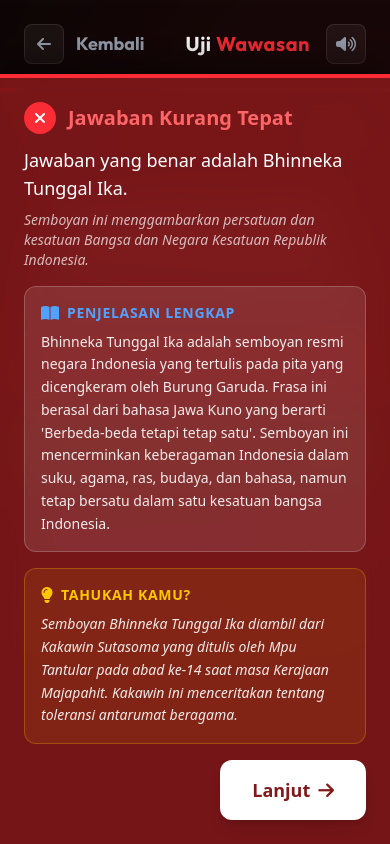
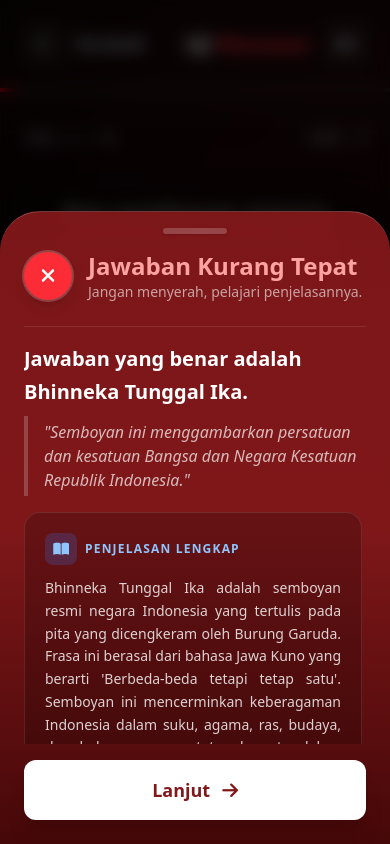
Before and after one commit to mrcelino/letsgo-pkn, a Next.js app: page /quiz in a window 390 px wide. Both pictures are taken after a click on the button "Tut Wuri Handayani". Built offline with nearby package versions, Linux system fonts and the light colour scheme.

Commit message:
style(quiz): revamp feedback overlay UI/UX for mobile

```diff
--- a/src/components/Quiz/FeedbackOverlay.tsx
+++ b/src/components/Quiz/FeedbackOverlay.tsx
@@ -8,66 +8,116 @@ interface FeedbackOverlayProps {
 
 export default function FeedbackOverlay({ isCorrect, question, onNext }: FeedbackOverlayProps) {
     return (
-        <div className={`fixed bottom-0 left-0 w-full p-6 md:p-8 z-50 transition-transform duration-500 transform translate-y-0 ${isCorrect ? 'bg-green-900/90 border-t-4 border-green-500' : 'bg-red-900/90 border-t-4 border-red-500'
-            } backdrop-blur-xl shadow-[0_-10px_40px_rgba(0,0,0,0.5)]`}>
-            <div className="container mx-auto max-w-4xl">
+        <>
+            {/* Backdrop */}
+            <div className="fixed inset-0 bg-black/60 backdrop-blur-sm z-40 transition-opacity" onClick={onNext} />
+
+            {/* Main Sheet */}
+            <div className={`fixed bottom-0 left-0 w-full z-50 transition-transform duration-500 transform translate-y-0
+                rounded-t-[2.5rem] shadow-[0_-10px_60px_rgba(0,0,0,0.8)] border-t border-white/20
+                flex flex-col max-h-[75vh] w-full
+                ${isCorrect
+                    ? 'bg-gradient-to-b from-green-900/95 via-green-900/98 to-green-950'
+                    : 'bg-gradient-to-b from-red-900/95 via-red-900/98 to-red-950'
+                } backdrop-blur-2xl`}>
+
+                {/* Drag Handle (Visual only) */}
+                <div className="w-full flex justify-center pt-4 pb-2 flex-shrink-0 cursor-pointer group" onClick={onNext}>
+                    <div className="w-16 h-1.5 rounded-full bg-white/20 group-hover:bg-white/40 transition-colors shadow-sm" />
+                </div>
+
+                <div className="container mx-auto max-w-3xl px-6 pb-6 flex flex-col overflow-hidden">
                     {/* Header */}
-                <div className="flex items-center gap-3 mb-3">
-                    <div className={`w-8 h-8 rounded-full flex items-center justify-center ${isCorrect ? 'bg-green-500' : 'bg-red-500'}`}>
-                        <i className={`fas ${isCorrect ? 'fa-check' : 'fa-times'} text-white`}></i>
+                    <div className="flex items-center gap-4 py-2 flex-shrink-0">
+                        <div className={`w-12 h-12 rounded-full flex items-center justify-center shadow-lg ring-2 ring-white/20 ${isCorrect ? 'bg-green-500' : 'bg-red-500'}`}>
+                            <i className={`fas ${isCorrect ? 'fa-check' : 'fa-times'} text-white text-xl`}></i>
                         </div>
-                    <h3 className={`text-xl font-bold ${isCorrect ? 'text-green-400' : 'text-red-400'}`}>
+                        <div>
+                            <h3 className={`text-2xl font-bold ${isCorrect ? 'text-green-300' : 'text-red-300'}`}>
                                 {isCorrect ? 'Jawaban Benar!' : 'Jawaban Kurang Tepat'}
                             </h3>
+                            <p className="text-white/60 text-sm font-medium">
+                                {isCorrect ? 'Hebat! Lanjutkan progresmu.' : 'Jangan menyerah, pelajari penjelasannya.'}
+                            </p>
+                        </div>
                     </div>
 
-                {/* Main Explanation */}
-                <div className="mb-4">
-                    <p className="text-white text-lg font-medium mb-2">
+                    {/* Divider */}
+                    <div className="h-px w-full bg-white/10 my-4 flex-shrink-0" />
+
+                    {/* Scrollable Content */}
+                    <div className="flex-1 overflow-y-auto custom-scrollbar space-y-4 pr-1 mb-2">
+                        {/* Main Status Text */}
+                        <div className="">
+                            <h4 className="text-white text-xl font-semibold mb-2 leading-relaxed">
                                 {isCorrect ? question.explanation : question.correction}
-                    </p>
+                            </h4>
                             {!isCorrect && (
-                        <p className="text-white/70 text-sm italic mb-3">
-                            {question.reason}
+                                <p className="text-white/70 text-base italic border-l-4 border-white/20 pl-4 py-1">
+                                    "{question.reason}"
                                 </p>
                             )}
                         </div>
 
                         {/* Detailed Explanation */}
-                <div className="bg-white/10 rounded-xl p-4 mb-4 border border-white/20">
-                    <div className="flex items-center gap-2 mb-2">
-                        <i className="fas fa-book-open text-blue-400"></i>
-                        <span className="font-bold text-sm text-blue-400 uppercase tracking-wider">Penjelasan Lengkap</span>
+                        <div className="bg-black/20 rounded-2xl p-5 border border-white/10 hover:bg-black/30 transition-all active:scale-[0.99]">
+                            <div className="flex items-center gap-2 mb-3">
+                                <span className="w-8 h-8 rounded-lg bg-blue-500/20 flex items-center justify-center text-blue-300">
+                                    <i className="fas fa-book-open text-sm"></i>
+                                </span>
+                                <span className="font-bold text-xs text-blue-300 uppercase tracking-widest">Penjelasan Lengkap</span>
                             </div>
-                    <p className="text-white/90 text-sm leading-relaxed">
+                            <p className="text-white/90 text-sm leading-relaxed text-justify opacity-90">
                                 {question.detailedExplanation}
                             </p>
                         </div>
 
                         {/* Fun Fact */}
-                <div className="bg-yellow-500/10 rounded-xl p-4 mb-4 border border-yellow-500/30">
-                    <div className="flex items-center gap-2 mb-2">
-                        <i className="fas fa-lightbulb text-yellow-400"></i>
-                        <span className="font-bold text-sm text-yellow-400 uppercase tracking-wider">Tahukah Kamu?</span>
+                        <div className="bg-gradient-to-br from-yellow-500/10 to-orange-500/5 rounded-2xl p-5 border border-yellow-500/20 hover:border-yellow-500/30 transition-all active:scale-[0.99]">
+                            <div className="flex items-center gap-2 mb-3">
+                                <span className="w-8 h-8 rounded-lg bg-yellow-500/20 flex items-center justify-center text-yellow-300">
+                                    <i className="fas fa-lightbulb text-sm"></i>
+                                </span>
+                                <span className="font-bold text-xs text-yellow-300 uppercase tracking-widest">Tahukah Kamu?</span>
                             </div>
-                    <p className="text-white/90 text-sm leading-relaxed italic">
+                            <p className="text-white/90 text-sm leading-relaxed italic opacity-90">
                                 {question.funFact}
                             </p>
                         </div>
+                    </div>
 
-                {/* Next Button */}
-                <div className="flex justify-end">
+                    {/* Footer / Next Button */}
+                    <div className="pt-2 flex-shrink-0">
                         <button
                             onClick={onNext}
-                        className={`px-8 py-4 rounded-xl font-bold text-lg transition-all transform hover:scale-105 shadow-lg flex items-center gap-2 whitespace-nowrap ${isCorrect
+                            className={`w-full py-4 rounded-xl font-bold text-lg transition-all transform hover:scale-[1.02] active:scale-[0.95] shadow-xl flex items-center justify-center gap-3 ${isCorrect
                                     ? 'bg-white text-green-900 hover:bg-green-50'
                                     : 'bg-white text-red-900 hover:bg-red-50'
                                 }`}
                         >
-                        Lanjut <i className="fas fa-arrow-right"></i>
+                            <span>Lanjut</span>
+                            <i className="fas fa-arrow-right"></i>
                         </button>
                     </div>
                 </div>
             </div>
+
+            <style jsx>{`
+                .custom-scrollbar::-webkit-scrollbar {
+                    width: 6px;
+                }
+                .custom-scrollbar::-webkit-scrollbar-track {
+                    background: rgba(255, 255, 255, 0.05);
+                    border-radius: 10px;
+                }
+                .custom-scrollbar::-webkit-scrollbar-thumb {
+                    background: rgba(255, 255, 255, 0.2);
+                    border-radius: 10px;
+                }
+                .custom-scrollbar::-webkit-scrollbar-thumb:hover {
+                    background: rgba(255, 255, 255, 0.3);
+                }
+            `}</style>
+        </>
     );
 }
```
Lines whose indentation alone changed are shown as unchanged.
